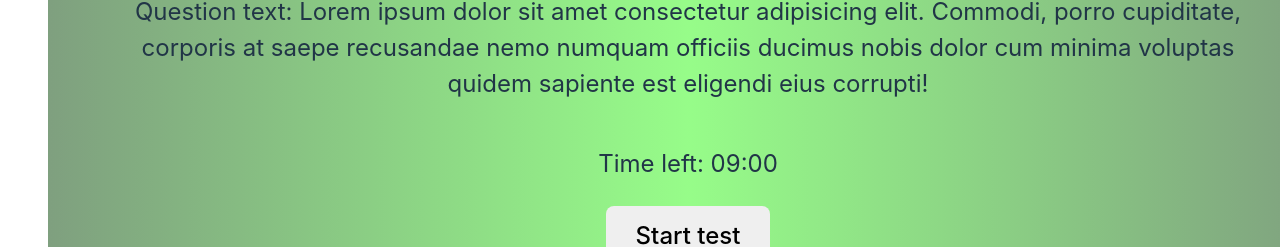
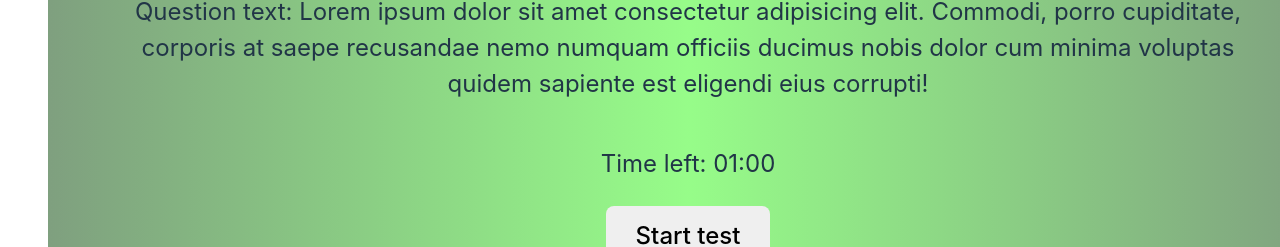
Before and after one commit to Evgeniy558/React_01.24, a React (Vite) app: page /quiz in a window 1280 px wide. Shown: the part 1269-1516 px from the top of the page. Built offline with nearby package versions, Linux system fonts and the light colour scheme.

Commit message:
code refactoring in components progressBar, Timer

```diff
--- a/src/components/ProgressBar/ProgressBar.jsx
+++ b/src/components/ProgressBar/ProgressBar.jsx
@@ -2,9 +2,8 @@ import css from './ProgressBar.module.css'
 const ProgressBar = ({ numberOfCurrentQuestion, numberOfQuestions }) => {
   const progressPercentage =
     numberOfCurrentQuestion > numberOfQuestions
-      ? 1
-      : (numberOfCurrentQuestion - 1) / numberOfQuestions
-  console.log(Math.floor(progressPercentage * 100))
+      ? 1 * 100
+      : ((numberOfCurrentQuestion - 1) / numberOfQuestions) * 100
 
   return (
     <div className={css.container}>
@@ -16,7 +15,7 @@ const ProgressBar = ({ numberOfCurrentQuestion, numberOfQuestions }) => {
       <div className={css.progressBar}>
         <div
           className={css.progressBarFill}
-          style={{ width: `${Math.floor(progressPercentage * 100)}%` }}></div>
+          style={{ width: `${Math.floor(progressPercentage)}%` }}></div>
       </div>
       <div className={css.progressLable}></div>
     </div>
--- a/src/components/Timer/Timer.jsx
+++ b/src/components/Timer/Timer.jsx
@@ -1,15 +1,15 @@
-import { useEffect, useState } from 'react'
+import { useEffect, useRef, useState } from 'react'
 import css from './Timer.module.css'
 import Button from '../Button/Button'
 
-const Timer = ({ time = 9 }) => {
+const Timer = ({ time = 1 }) => {
   const [minutes, setMinutes] = useState(time)
   const [seconds, setSeconds] = useState(0)
-  const [isRunnning, setIsRunning] = useState(null)
+  const [isRunning, setIsRunning] = useState(false)
+  const interval = useRef(null)
   useEffect(() => {
-    let interval
-    if (isRunnning) {
-      interval = setInterval(() => {
+    if (isRunning) {
+      interval.current = setInterval(() => {
         if (seconds > 0) {
           setSeconds(seconds - 1)
         } else if (minutes > 0) {
@@ -17,9 +17,9 @@ const Timer = ({ time = 9 }) => {
           setSeconds(59)
         }
       }, 1000)
-      return () => clearInterval(interval)
+      return () => clearInterval(interval.current)
     }
-  }, [minutes, seconds, isRunnning])
+  }, [minutes, seconds, isRunning])
 
   const handleClick = () => {
     setIsRunning(true)
```
